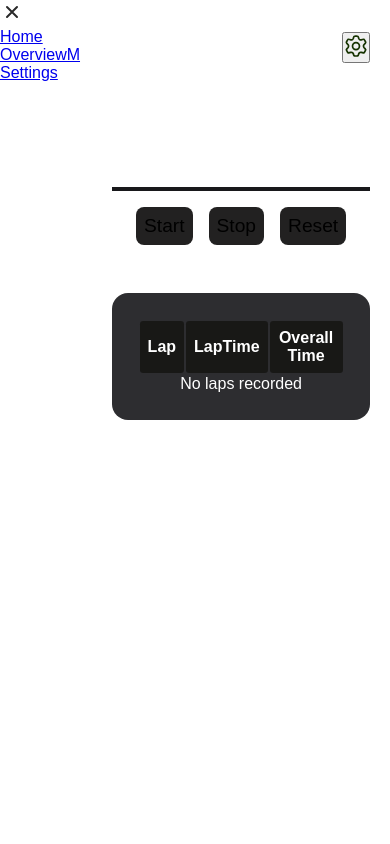
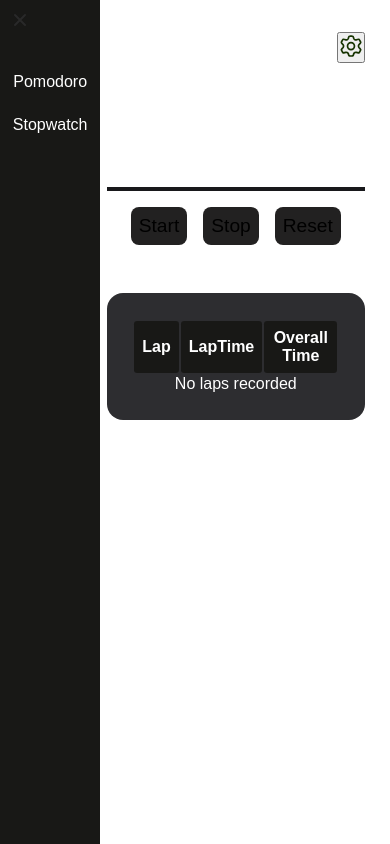
Before and after one commit to Anurag1096/pomodoro-timer, a Next.js app: page /dashboard/stopwatch in a window 390 px wide. Both pictures are taken after a click on the picture 12 px from the left and 12 px from the top of the page. Built offline with nearby package versions, Linux system fonts and the light colour scheme.

Commit message:
wip: adding mobile view changes

```diff
--- a/next.config.ts
+++ b/next.config.ts
@@ -3,12 +3,12 @@ const isProd = process.env.NODE_ENV === 'production';
 const nextConfig: NextConfig = {
   /* config options here */
    output: 'export', // enables static export
+   trailingSlash: true,
    basePath:isProd?'/pomodoro-timer':'',
    assetPrefix: isProd ? '/pomodoro-timer/' : '',
     images: {
     unoptimized: true, // disable Image Optimization (GitHub Pages can’t handle it)
   },
-  reactStrictMode: true,
   outputFileTracingRoot:__dirname,
 };
 
--- a/package.json
+++ b/package.json
@@ -7,6 +7,7 @@
     "build": "next build",
     "deploy": "gh-pages -d out",
     "start": "next start",
+    "preview": "serve out",
     "lint": "eslint"
   },
   "dependencies": {
@@ -25,6 +26,7 @@
     "@types/react-dom": "^19",
     "eslint": "^9",
     "eslint-config-next": "15.5.0",
+    "serve": "^14.2.5",
     "typescript": "^5"
   }
 }
--- a/src/component/Layout/SideBarMobile.tsx
+++ b/src/component/Layout/SideBarMobile.tsx
@@ -2,6 +2,7 @@ import Link from "next/link"
 import Image from "next/image"
 import { useAppDispatch,useAppSelector } from "@/store/hooks"
 import { setIsOpen } from "@/store/slices/sidebarDesk"
+import styles from '@/component/Layout/componentStyles/SideBarMobile.module.css'
 const SideBarMobile=()=>{
 const isOpen=useAppSelector(state=> state.sidebarDesk.isOpen)
 const dispatch=useAppDispatch()
@@ -11,6 +12,7 @@ if(!isOpen){
   return (
     <aside>
        <Image
+       className={styles["sbMobile--burger"]}
        onClick={()=>dispatch(setIsOpen())}
        src={"/svg/Burger.svg"}
        alt="menu_icon"
@@ -22,7 +24,7 @@ if(!isOpen){
   )
 }
     return(
-         <aside className="w-64 bg-gray-900 text-white p-4">
+         <aside className={styles["sbMobile-wrapper"]}>
             <Image
             onClick={()=>dispatch(setIsOpen())}
             src={'/svg/Close.svg'}
@@ -30,10 +32,9 @@ if(!isOpen){
             width={24}
             height={24}
             />
-      <ul className="space-y-2">
-        <li><Link href="/dashboard">Home</Link></li>
-        <li><Link href="/dashboard/overview">OverviewM</Link></li>
-        <li><Link href="/dashboard/settings">Settings</Link></li>
+      <ul className={styles["sbMobile--ul"]}>
+        <li className={styles['sbMobile--li']}><Link className={styles["sbMobile--link"]} href="/dashboard">Pomodoro</Link></li>
+        <li className={styles['sbMobile--li']}><Link className={styles["sbMobile--link"]} href="/dashboard/stopwatch">Stopwatch</Link></li>
       </ul>
     </aside>
     )
--- a/src/component/Layout/componentStyles/Layout.module.css
+++ b/src/component/Layout/componentStyles/Layout.module.css
@@ -12,6 +12,12 @@
   padding: 1rem;
   overflow-y: auto;
 }
+.layout--name{
+  positon:absolute;
+  top:0;
+  left:50%;
+  right:-50%;
+}
 
 
 @media only screen and (min-width: 786px){
--- a/src/component/Layout/componentStyles/SideBarMobile.module.css
+++ b/src/component/Layout/componentStyles/SideBarMobile.module.css
@@ -1,4 +1,46 @@
-sbMobile-wrapper{
-    padding:0.5rem;
-    line-height:4px;
+.sbMobile-wrapper{
+  height: 100vh;
+  width:fit-content;
+  background-color: rgba(24, 24, 22, 1);
+  color: #ffffff;
+  padding: 0.5rem;
+  z-index:1;
+  position:absolute;
+  top:0;
+  overflow: visible;
+  transition: width 0.8s  ease-in;
 }
+.sbMobile--ul{
+     margin-top:2rem;
+    list-style-type: none;
+    width:fit-content;
+}
+.sbMobile--burger{
+    cursor: pointer;
+    z-index:2;
+    color:white;
+
+
+}
+.sbMobile--li{
+    padding:0.3rem;
+    width:100%;
+    display:flex;
+    border-radius:1rem;
+    margin: 1rem 0;
+    text-align:center;
+}
+
+
+.sbMobile--li:hover{
+    background:rgba(24,24,24,22);
+}
+.sbMobile--link{
+  display: flex;
+  align-items: center;
+  justify-content: center;
+  width: 100%;
+  height: 100%;
+  text-decoration: none;
+  color: inherit;
+}
--- a/src/component/Layout/index.tsx
+++ b/src/component/Layout/index.tsx
@@ -2,11 +2,12 @@
 import Navbar from "./NavBar";
 import SideBar from "./sideBar";
 import styles from '@/component/Layout/componentStyles/Layout.module.css'
-export default function DashboardLayout({ children }: { children: React.ReactNode }) {
+export default function DashboardLayout({name, children }: {name:string, children: React.ReactNode }) {
   return (
     <div className={styles["layout-wrapper"]}>
       {/* Sidebar */}
       <SideBar/>
+      <div className={styles["layout--name"]}>{name}</div>
 
       {/* Main content area */}
       <div className={styles["layout-main-wrapper"]}>
--- a/src/pages/dashboard/index.tsx
+++ b/src/pages/dashboard/index.tsx
@@ -8,7 +8,7 @@ import LongBreakTimer from "@/component/LongBreakTimer";
 import style from '@/pages/dashboard/styles/Pomodoro.module.css'
 export default function DashboardPage() {
   return (
-    <DashboardLayout>
+    <DashboardLayout name="Pomodoro">
       {/* this contains timer component */}
       <Tabs>
         <TabList className={style["tablist--wrapper"]}>
--- a/src/pages/dashboard/stopwatch/index.tsx
+++ b/src/pages/dashboard/stopwatch/index.tsx
@@ -4,7 +4,7 @@ import StopwatchPage from "./Stopwatch"
 
 const stopwatch=()=>{
     return (
-        <DashboardLayout>
+        <DashboardLayout name="Stopwatch">
             <StopwatchPage />
 
         </DashboardLayout>
```
Also changed, not shown: 1 other file (tests, documents, lock files or other folders).
